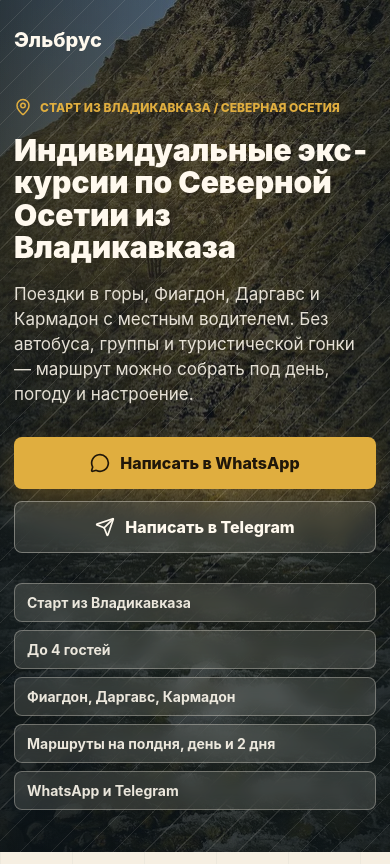
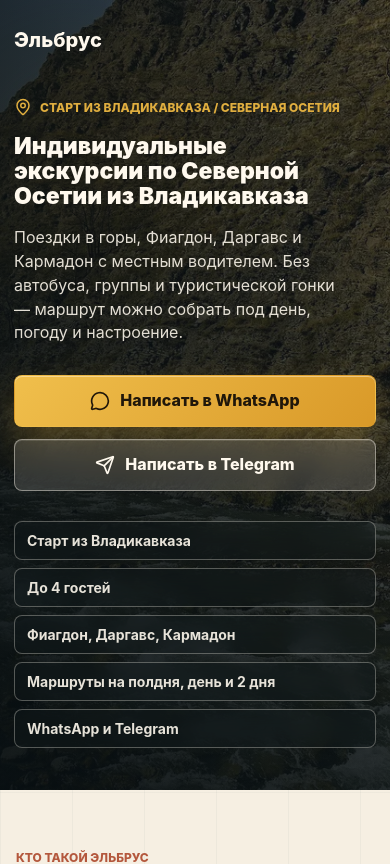
Before and after one commit to ogelslamovuk/co_elbrus, a React (Vite) app: page / in a window 390 px wide. Shown: the top 864 px of the page. Built offline with nearby package versions, Linux system fonts and the light colour scheme; no server answers.

Commit message:
fix: polish hero and mobile typography
Fixes ogelslamovuk/co_elbrus#5

```diff
--- a/src/styles.css
+++ b/src/styles.css
@@ -61,13 +61,15 @@
 dd,
 dt,
 label {
-  overflow-wrap: anywhere;
+  overflow-wrap: break-word;
 }
 
 h1,
 h2,
 h3 {
-  hyphens: auto;
+  overflow-wrap: normal;
+  word-break: normal;
+  hyphens: manual;
 }
 
 img {
@@ -82,7 +84,7 @@
   overflow: hidden;
   padding: 28px clamp(18px, 4vw, 64px) 72px;
   background-image: var(--hero-image);
-  background-position: center;
+  background-position: center 44%;
   background-size: cover;
   color: #fff9ee;
 }
@@ -106,10 +108,8 @@
   position: absolute;
   inset: 0;
   z-index: -1;
-  background:
-    radial-gradient(circle at 20% 20%, rgba(224, 174, 63, 0.14), transparent 34%),
-    repeating-linear-gradient(135deg, rgba(255, 249, 238, 0.1) 0 1px, transparent 1px 22px);
-  mix-blend-mode: screen;
+  background: radial-gradient(circle at 18% 18%, rgba(224, 174, 63, 0.18), transparent 30%);
+  mix-blend-mode: soft-light;
   pointer-events: none;
 }
 
@@ -118,8 +118,8 @@
   inset: 0;
   z-index: -2;
   background:
-    linear-gradient(90deg, rgba(11, 19, 23, 0.78), rgba(11, 19, 23, 0.42) 58%, rgba(11, 19, 23, 0.7)),
-    linear-gradient(180deg, rgba(11, 19, 23, 0.16), rgba(11, 19, 23, 0.7));
+    linear-gradient(90deg, rgba(8, 15, 18, 0.82), rgba(8, 15, 18, 0.48) 54%, rgba(8, 15, 18, 0.24)),
+    linear-gradient(180deg, rgba(8, 15, 18, 0.16), rgba(8, 15, 18, 0.72));
 }
 
 .nav {
@@ -147,8 +147,9 @@
   padding: 6px;
   border: 1px solid rgba(255, 249, 238, 0.28);
   border-radius: 8px;
-  background: rgba(18, 27, 30, 0.24);
-  backdrop-filter: blur(10px);
+  background: rgba(18, 27, 30, 0.34);
+  box-shadow: 0 16px 36px rgba(0, 0, 0, 0.12);
+  backdrop-filter: blur(12px);
 }
 
 .nav__links a {
@@ -237,7 +238,7 @@
   font-weight: 800;
   text-align: center;
   text-decoration: none;
-  white-space: normal;
+  white-space: nowrap;
   touch-action: manipulation;
   cursor: pointer;
   transition:
@@ -256,16 +257,17 @@
 }
 
 .button--primary {
-  background: var(--marker);
+  background: linear-gradient(135deg, #f0bf4c, #d99928);
   color: #20170a;
-  box-shadow: 0 12px 30px rgba(224, 174, 63, 0.28);
+  box-shadow: 0 16px 36px rgba(224, 174, 63, 0.3), inset 0 1px 0 rgba(255, 249, 238, 0.42);
 }
 
 .button--secondary {
-  border-color: rgba(255, 249, 238, 0.36);
-  background: rgba(255, 249, 238, 0.11);
+  border-color: rgba(255, 249, 238, 0.44);
+  background: rgba(255, 249, 238, 0.14);
   color: #fff9ee;
-  backdrop-filter: blur(10px);
+  box-shadow: inset 0 1px 0 rgba(255, 249, 238, 0.12);
+  backdrop-filter: blur(12px);
 }
 
 .button--ghost {
@@ -290,11 +292,11 @@
   padding: 10px 12px;
   border: 1px solid rgba(255, 249, 238, 0.3);
   border-radius: 8px;
-  background: rgba(255, 249, 238, 0.12);
+  background: rgba(18, 27, 30, 0.32);
   color: rgba(255, 249, 238, 0.9);
   font-size: 14px;
   font-weight: 700;
-  backdrop-filter: blur(8px);
+  backdrop-filter: blur(10px);
 }
 
 .route-map {
@@ -302,15 +304,16 @@
   right: clamp(18px, 5vw, 70px);
   bottom: 34px;
   z-index: 2;
-  width: min(460px, 44vw);
+  width: min(380px, 34vw);
   color: var(--marker);
-  opacity: 0.94;
+  opacity: 0.54;
+  transform: translateY(8px);
 }
 
 .route-map svg {
   width: 100%;
   overflow: visible;
-  filter: drop-shadow(0 10px 22px rgba(0, 0, 0, 0.22));
+  filter: drop-shadow(0 10px 22px rgba(0, 0, 0, 0.18));
 }
 
 .route-map circle {
@@ -323,7 +326,7 @@
   padding: 6px 10px;
   border: 1px solid rgba(255, 249, 238, 0.38);
   border-radius: 6px;
-  background: rgba(18, 27, 30, 0.42);
+  background: rgba(18, 27, 30, 0.5);
   color: #fff9ee;
   font-size: 13px;
   font-weight: 800;
@@ -361,8 +364,8 @@
   inset: 0;
   z-index: -1;
   background:
-    radial-gradient(circle at 10% 10%, rgba(180, 88, 61, 0.07), transparent 26%),
-    radial-gradient(circle at 85% 16%, rgba(69, 107, 71, 0.08), transparent 28%);
+    radial-gradient(circle at 10% 10%, rgba(180, 88, 61, 0.045), transparent 26%),
+    radial-gradient(circle at 85% 16%, rgba(69, 107, 71, 0.05), transparent 28%);
   pointer-events: none;
 }
 
@@ -533,8 +536,8 @@
 .faq-item {
   border: 1px solid rgba(32, 56, 73, 0.14);
   border-radius: 8px;
-  background: rgba(255, 249, 238, 0.82);
-  box-shadow: 0 18px 60px rgba(32, 56, 73, 0.08);
+  background: rgba(255, 249, 238, 0.92);
+  box-shadow: 0 18px 52px rgba(32, 56, 73, 0.09);
   transition:
     transform 180ms ease,
     box-shadow 180ms ease,
@@ -548,7 +551,7 @@
 .faq-item:hover {
   transform: translateY(-4px);
   border-color: rgba(180, 88, 61, 0.34);
-  box-shadow: 0 24px 70px rgba(32, 56, 73, 0.13);
+  box-shadow: 0 24px 64px rgba(32, 56, 73, 0.14);
 }
 
 .service-card {
@@ -581,6 +584,7 @@
   width: 100%;
   aspect-ratio: 16 / 10;
   object-fit: cover;
+  filter: saturate(1.05) contrast(1.04);
 }
 
 .trip-card__body {
@@ -592,7 +596,7 @@
   margin-bottom: 12px;
   padding: 5px 9px;
   border-radius: 6px;
-  background: rgba(224, 174, 63, 0.22);
+  background: rgba(224, 174, 63, 0.18);
   color: #705007;
   font-family: "Segoe Print", "Bradley Hand ITC", cursive;
   font-size: 13px;
@@ -663,10 +667,7 @@
   min-height: 310px;
   border: 1px solid rgba(32, 56, 73, 0.14);
   border-radius: 8px;
-  background:
-    linear-gradient(90deg, rgba(32, 56, 73, 0.06) 1px, transparent 1px) 0 0 / 34px 34px,
-    linear-gradient(rgba(32, 56, 73, 0.05) 1px, transparent 1px) 0 0 / 34px 34px,
-    #fff9ee;
+  background: linear-gradient(145deg, rgba(255, 249, 238, 0.98), rgba(246, 239, 226, 0.9));
   box-shadow: var(--shadow);
 }
 
@@ -866,7 +867,8 @@
   padding: 22px;
   border: 1px solid rgba(255, 249, 238, 0.18);
   border-radius: 8px;
-  background: rgba(255, 249, 238, 0.08);
+  background: rgba(255, 249, 238, 0.1);
+  box-shadow: inset 0 1px 0 rgba(255, 249, 238, 0.08);
 }
 
 .request-form label {
@@ -953,7 +955,13 @@
   .hero {
     min-height: auto;
     padding: 18px clamp(16px, 5vw, 34px) 42px;
-    background-position: center top;
+    background-position: 58% top;
+  }
+
+  .hero__shade {
+    background:
+      linear-gradient(90deg, rgba(8, 15, 18, 0.82), rgba(8, 15, 18, 0.56)),
+      linear-gradient(180deg, rgba(8, 15, 18, 0.14), rgba(8, 15, 18, 0.72));
   }
 
   .nav {
@@ -966,6 +974,7 @@
 
   .hero__content {
     min-height: 0;
+    max-width: 100%;
     padding-top: clamp(42px, 10vw, 78px);
   }
 
@@ -1010,18 +1019,20 @@
   }
 
   .hero h1 {
-    max-width: 100%;
-    font-size: 31px;
+    max-width: min(100%, 720px);
+    font-size: 30px;
     line-height: 1.08;
     overflow-wrap: break-word;
     word-break: normal;
+    hyphens: manual;
   }
 
   .hero__subtitle {
-    max-width: 100%;
+    max-width: min(100%, 680px);
     margin-top: 18px;
     font-size: 17px;
     line-height: 1.48;
+    overflow-wrap: break-word;
   }
 
   .eyebrow,
@@ -1048,6 +1059,7 @@
   .button {
     min-height: 52px;
     padding-inline: 14px;
+    white-space: normal;
   }
 
   .service-grid,
@@ -1103,7 +1115,13 @@
   }
 
   .hero h1 {
-    font-size: 30px;
+    max-width: min(100%, calc(100vw - 68px));
+    font-size: 25px;
+  }
+
+  .hero__subtitle {
+    max-width: min(100%, calc(100vw - 58px));
+    font-size: 16px;
   }
 
   .hero__badges {
@@ -1127,3 +1145,9 @@
     font-size: 21px;
   }
 }
+
+@media (max-width: 390px) {
+  .hero h1 {
+    font-size: 23px;
+  }
+}
```
